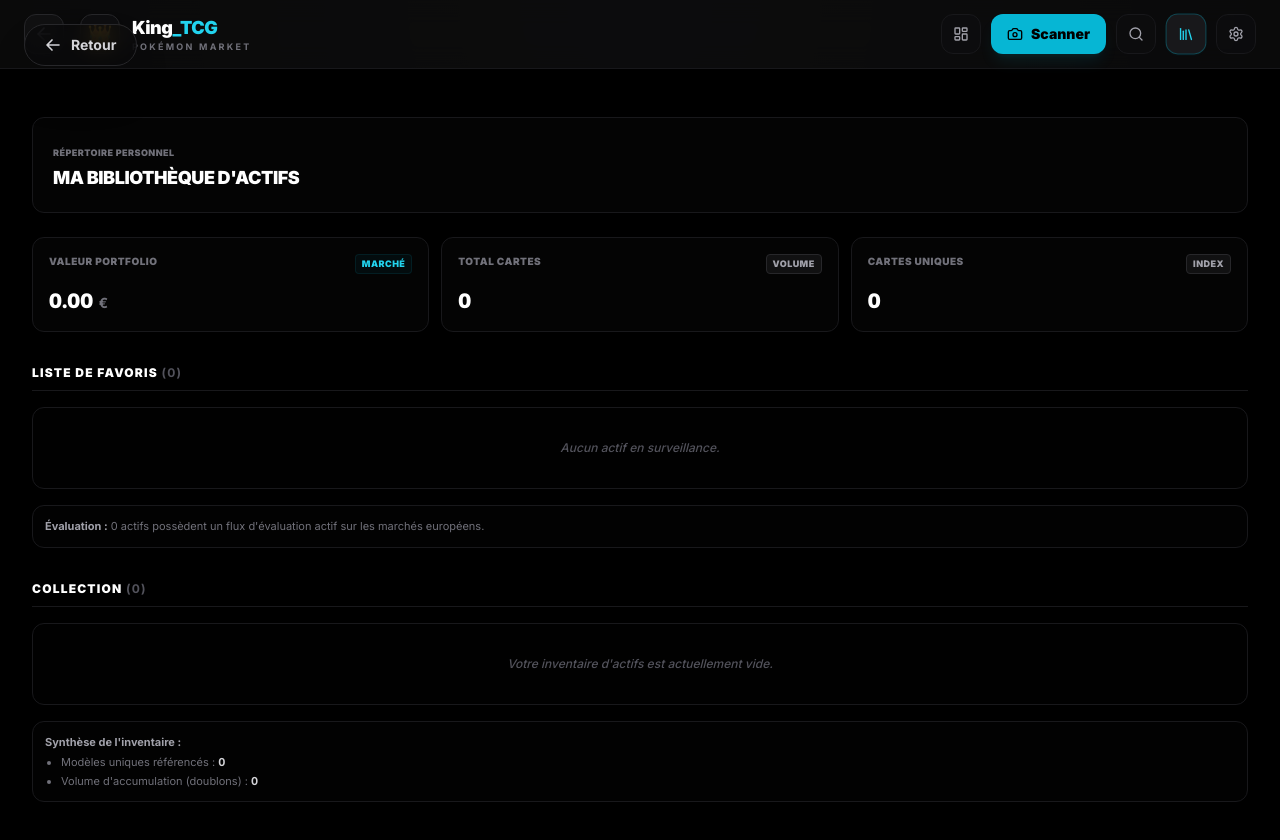
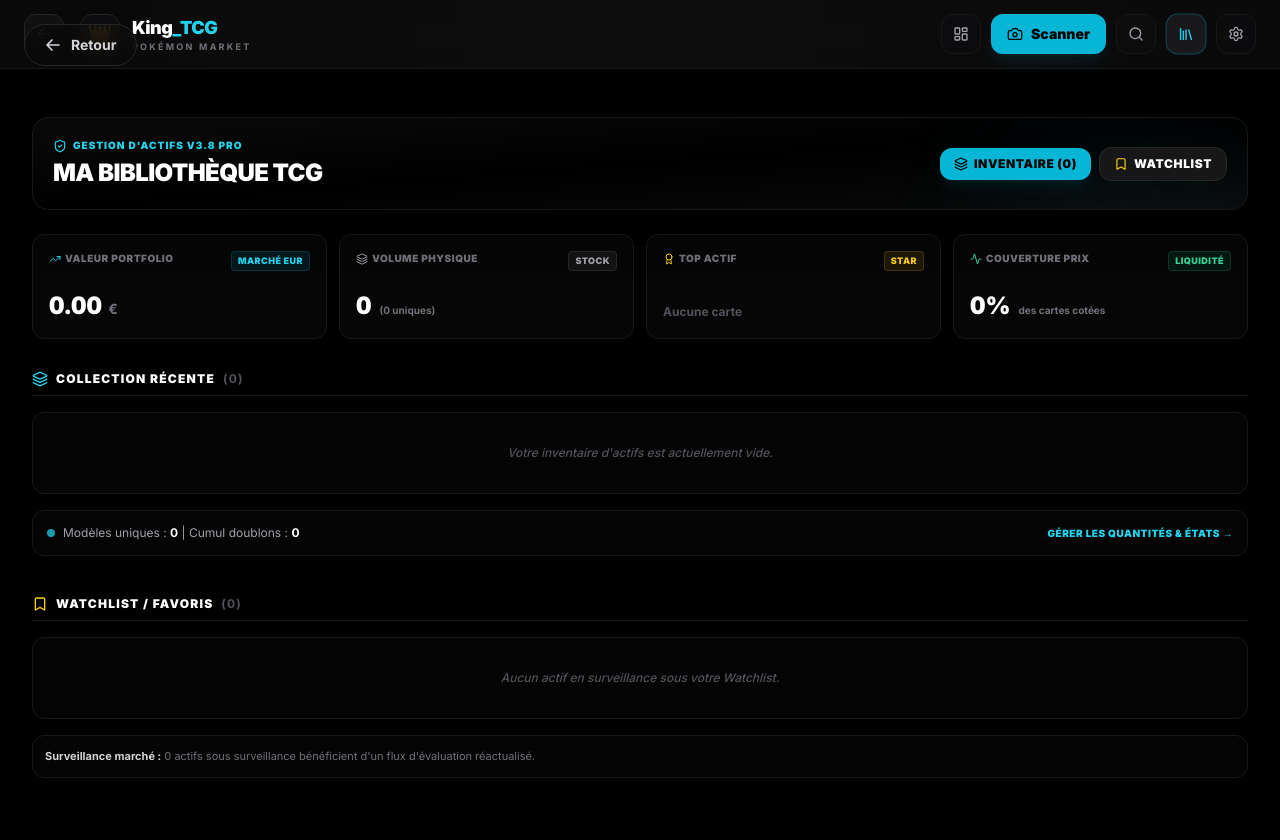
Before and after one commit to dylangdm1-dotcom/King_TcgV1, a Next.js app: page /collection in a window 1280 px wide. Shown: the top 840 px of the page. Built offline with nearby package versions, Linux system fonts and the light colour scheme.

Commit message:
Update page.tsx

```diff
--- a/app/collection/page.tsx
+++ b/app/collection/page.tsx
@@ -2,6 +2,16 @@
 
 import { useEffect, useMemo, useState } from "react";
 import Link from "next/link";
+import {
+  TrendingUp,
+  Layers,
+  Bookmark,
+  Award,
+  ArrowRight,
+  Activity,
+  ShieldCheck
+} from "lucide-react";
+
 import Navbar from "../../components/Navbar";
 import BackButton from "../../components/BackButton";
 import CardResult from "@/components/cards/CardResult";
@@ -51,15 +61,21 @@ export default function BibliothequePage() {
             return null;
           }
         })
-      )
-    ]).then(([collectionResults, favoriteResults]) => {
-      setCollectionCards(collectionResults.filter((c): c is CollectionCardType => c !== null));
-      setFavoriteCards(favoriteResults.filter((c): c is PokemonCard => c !== null));
-      setLoading(false);
-    }).catch((error) => {
-      console.error("[King_TCG] Erreur critique chargement bibliothèque :", error);
-      setLoading(false);
-    });
+      ),
+    ])
+      .then(([collectionResults, favoriteResults]) => {
+        setCollectionCards(
+          collectionResults.filter((c): c is CollectionCardType => c !== null)
+        );
+        setFavoriteCards(
+          favoriteResults.filter((c): c is PokemonCard => c !== null)
+        );
+        setLoading(false);
+      })
+      .catch((error) => {
+        console.error("[King_TCG] Erreur critique chargement bibliothèque :", error);
+        setLoading(false);
+      });
   };
 
   useEffect(() => {
@@ -80,6 +96,7 @@ export default function BibliothequePage() {
     };
   }, []);
 
+  // 💰 Valeur totale estimée du Portfolio
   const totalValue = useMemo(() => {
     return collectionCards.reduce((sum, card) => {
       const market = calculateRealMarketPrices(card);
@@ -88,9 +105,37 @@ export default function BibliothequePage() {
     }, 0);
   }, [collectionCards]);
 
+  // 📦 Total d'exemplaires physique
   const totalCardsCount = useMemo(() => {
     return collectionCards.reduce((sum, card) => sum + card.qty, 0);
   }, [collectionCards]);
+
+  // 👑 Top Asset (Carte ayant la plus grande valeur unitaire)
+  const topValuedCard = useMemo(() => {
+    if (collectionCards.length === 0) return null;
+    return [...collectionCards].sort((a, b) => {
+      const priceA = calculateRealMarketPrices(a).average ?? 0;
+      const priceB = calculateRealMarketPrices(b).average ?? 0;
+      return priceB - priceA;
+    })[0];
+  }, [collectionCards]);
+
+  const topCardPrice = useMemo(() => {
+    if (!topValuedCard) return 0;
+    return calculateRealMarketPrices(topValuedCard).average ?? 0;
+  }, [topValuedCard]);
+
+  // 🎯 Taux de couverture / liquidité des prix
+  const pricedCardsCount = useMemo(() => {
+    return collectionCards.filter(
+      (c) => (calculateRealMarketPrices(c).average ?? 0) > 0
+    ).length;
+  }, [collectionCards]);
+
+  const liquidityRatio = useMemo(() => {
+    if (collectionCards.length === 0) return 0;
+    return Math.round((pricedCardsCount / collectionCards.length) * 100);
+  }, [collectionCards.length, pricedCardsCount]);
 
   const lastThreeFavorites = useMemo(() => {
     return [...favoriteCards].reverse().slice(0, 3);
@@ -103,63 +148,198 @@ export default function BibliothequePage() {
   return (
     <>
       <Navbar />
-      <main className="min-h-screen bg-black text-white pb-20 selection:bg-cyan-500/10">
+      <main className="min-h-screen bg-black text-white pb-24 selection:bg-cyan-500/10">
         <div className="mx-auto max-w-7xl space-y-6 px-4 py-6 sm:px-6 lg:px-8">
 
           <div className="flex items-center justify-between">
             <BackButton />
           </div>
 
-          {/* En-tête Technique */}
-          <section className="rounded-xl border border-zinc-900 bg-neutral-950/40 p-4 sm:p-5">
-            <span className="text-[9px] font-black uppercase tracking-wider text-zinc-500">Répertoire personnel</span>
-            <h1 className="mt-0.5 text-lg font-black uppercase tracking-tight text-white">Ma Bibliothèque d'Actifs</h1>
+          {/* En-tête Technique V3.8 */}
+          <section className="rounded-2xl border border-zinc-900 bg-gradient-to-br from-neutral-950 via-black to-neutral-950 p-5 shadow-2xl relative overflow-hidden">
+            <div className="absolute top-0 right-0 w-64 h-64 bg-cyan-500/5 rounded-full blur-3xl pointer-events-none" />
+
+            <div className="flex flex-col sm:flex-row sm:items-center justify-between gap-4 relative z-10">
+              <div>
+                <span className="text-[10px] font-black uppercase tracking-widest text-cyan-400 flex items-center gap-1.5">
+                  <ShieldCheck className="w-3.5 h-3.5" /> Gestion d'Actifs V3.8 Pro
+                </span>
+                <h1 className="mt-1 text-2xl font-black uppercase tracking-tight text-white">
+                  Ma Bibliothèque TCG
+                </h1>
+              </div>
+
+              {/* Raccourcis Rapides */}
+              <div className="flex items-center gap-2">
+                <Link
+                  href="/collection/tout"
+                  className="px-3.5 py-2 rounded-xl bg-cyan-500 text-black text-xs font-black uppercase tracking-wider flex items-center gap-1.5 hover:bg-cyan-400 transition active:scale-95 shadow-lg shadow-cyan-500/10"
+                >
+                  <Layers className="w-3.5 h-3.5" /> Inventaire ({collectionCards.length})
+                </Link>
+                <Link
+                  href="/favoris"
+                  className="px-3.5 py-2 rounded-xl bg-neutral-900 border border-zinc-800 text-white text-xs font-black uppercase tracking-wider flex items-center gap-1.5 hover:bg-neutral-800 transition active:scale-95"
+                >
+                  <Bookmark className="w-3.5 h-3.5 text-yellow-400" /> Watchlist
+                </Link>
+              </div>
+            </div>
           </section>
 
-          {/* Métriques KPIs Uniformisées */}
-          <section className="grid gap-3 grid-cols-1 md:grid-cols-3">
+          {/* Métriques KPIs Uniformisées & Analytics V3.8 */}
+          <section className="grid gap-3 grid-cols-1 sm:grid-cols-2 lg:grid-cols-4">
 
-            <div className="rounded-xl border border-zinc-900 bg-neutral-950/40 p-4 flex flex-col justify-between min-h-[95px]">
+            {/* KPI 1: Valeur Portfolio */}
+            <div className="rounded-xl border border-zinc-900 bg-neutral-950/60 p-4 flex flex-col justify-between min-h-[105px]">
               <div className="flex justify-between items-start">
-                <span className="text-zinc-500 text-[10px] font-black uppercase tracking-wider">Valeur Portfolio</span>
-                <span className="text-[9px] font-black uppercase tracking-wider text-cyan-400 bg-cyan-500/5 border border-cyan-500/10 px-1.5 py-0.5 rounded">Marché</span>
+                <span className="text-zinc-500 text-[10px] font-black uppercase tracking-wider flex items-center gap-1">
+                  <TrendingUp className="w-3 h-3 text-cyan-400" /> Valeur Portfolio
+                </span>
+                <span className="text-[9px] font-black uppercase tracking-wider text-cyan-400 bg-cyan-500/10 border border-cyan-500/20 px-1.5 py-0.5 rounded">
+                  Marché EUR
+                </span>
               </div>
-              <div className="text-xl font-black text-white tabular-nums mt-2">
+              <div className="text-2xl font-black text-white tabular-nums mt-2">
                 {totalValue.toFixed(2)} <span className="text-zinc-500 text-sm font-bold">€</span>
               </div>
             </div>
 
-            <div className="rounded-xl border border-zinc-900 bg-neutral-950/40 p-4 flex flex-col justify-between min-h-[95px]">
+            {/* KPI 2: Total Volume & Uniques */}
+            <div className="rounded-xl border border-zinc-900 bg-neutral-950/60 p-4 flex flex-col justify-between min-h-[105px]">
               <div className="flex justify-between items-start">
-                <span className="text-zinc-500 text-[10px] font-black uppercase tracking-wider">Total Cartes</span>
-                <span className="text-[9px] font-black uppercase tracking-wider text-zinc-400 bg-zinc-800/40 border border-zinc-800 px-1.5 py-0.5 rounded">Volume</span>
+                <span className="text-zinc-500 text-[10px] font-black uppercase tracking-wider flex items-center gap-1">
+                  <Layers className="w-3 h-3 text-zinc-400" /> Volume Physique
+                </span>
+                <span className="text-[9px] font-black uppercase tracking-wider text-zinc-400 bg-zinc-800/40 border border-zinc-800 px-1.5 py-0.5 rounded">
+                  Stock
+                </span>
               </div>
-              <div className="text-xl font-black text-white tabular-nums mt-2">
-                {totalCardsCount}
+              <div className="flex items-baseline gap-2 mt-2">
+                <span className="text-2xl font-black text-white tabular-nums">
+                  {totalCardsCount}
+                </span>
+                <span className="text-[10px] font-bold text-zinc-500">
+                  ({collectionCards.length} uniques)
+                </span>
               </div>
             </div>
 
-            <div className="rounded-xl border border-zinc-900 bg-neutral-950/40 p-4 flex flex-col justify-between min-h-[95px]">
+            {/* KPI 3: Carte Majeure (Top Asset) */}
+            <div className="rounded-xl border border-zinc-900 bg-neutral-950/60 p-4 flex flex-col justify-between min-h-[105px]">
               <div className="flex justify-between items-start">
-                <span className="text-zinc-500 text-[10px] font-black uppercase tracking-wider">Cartes Uniques</span>
-                <span className="text-[9px] font-black uppercase tracking-wider text-zinc-400 bg-zinc-800/40 border border-zinc-800 px-1.5 py-0.5 rounded">Index</span>
+                <span className="text-zinc-500 text-[10px] font-black uppercase tracking-wider flex items-center gap-1">
+                  <Award className="w-3 h-3 text-yellow-400" /> Top Actif
+                </span>
+                <span className="text-[9px] font-black uppercase tracking-wider text-yellow-400 bg-yellow-500/10 border border-yellow-500/20 px-1.5 py-0.5 rounded">
+                  Star
+                </span>
               </div>
-              <div className="text-xl font-black text-white tabular-nums mt-2">
-                {collectionCards.length}
+              <div className="mt-2">
+                {topValuedCard ? (
+                  <div className="flex items-baseline justify-between">
+                    <span className="text-xs font-black text-white truncate max-w-[110px]">
+                      {topValuedCard.name}
+                    </span>
+                    <span className="text-sm font-black text-yellow-400 tabular-nums">
+                      {topCardPrice.toFixed(2)} €
+                    </span>
+                  </div>
+                ) : (
+                  <span className="text-xs font-bold text-zinc-600">Aucune carte</span>
+                )}
+              </div>
+            </div>
+
+            {/* KPI 4: Indice de Liquidité & Couverture */}
+            <div className="rounded-xl border border-zinc-900 bg-neutral-950/60 p-4 flex flex-col justify-between min-h-[105px]">
+              <div className="flex justify-between items-start">
+                <span className="text-zinc-500 text-[10px] font-black uppercase tracking-wider flex items-center gap-1">
+                  <Activity className="w-3 h-3 text-emerald-400" /> Couverture Prix
+                </span>
+                <span className="text-[9px] font-black uppercase tracking-wider text-emerald-400 bg-emerald-500/10 border border-emerald-500/20 px-1.5 py-0.5 rounded">
+                  Liquidité
+                </span>
+              </div>
+              <div className="flex items-baseline gap-2 mt-2">
+                <span className="text-2xl font-black text-white tabular-nums">
+                  {liquidityRatio}%
+                </span>
+                <span className="text-[10px] font-bold text-zinc-500">
+                  des cartes cotées
+                </span>
               </div>
             </div>
 
           </section>
 
-          {/* Section Watchlist (Favoris) */}
+          {/* Section Collection */}
           <section className="space-y-4 pt-2">
             <div className="flex justify-between items-end border-b border-zinc-900 pb-2">
-              <h2 className="text-[12px] font-black uppercase tracking-widest text-white-500">
-                Liste de Favoris <span className="text-zinc-600 font-bold">({favoriteCards.length})</span>
+              <h2 className="text-xs font-black uppercase tracking-widest text-white flex items-center gap-2">
+                <Layers className="w-4 h-4 text-cyan-400" /> Collection Récente
+                <span className="text-zinc-600 font-bold">({collectionCards.length})</span>
               </h2>
-              {favoriteCards.length > 3 && (
-                <Link href="/favoris" className="text-[10px] font-black uppercase tracking-wider text-cyan-400 hover:text-white transition-colors">
-                  Voir tout
+              {collectionCards.length > 0 && (
+                <Link
+                  href="/collection/tout"
+                  className="text-[10px] font-black uppercase tracking-wider text-cyan-400 hover:text-white transition-colors flex items-center gap-1"
+                >
+                  Accéder à l'inventaire <ArrowRight className="w-3 h-3" />
+                </Link>
+              )}
+            </div>
+
+            {loading ? (
+              <SkeletonGrid />
+            ) : lastThreeCollection.length === 0 ? (
+              <div className="rounded-xl border border-zinc-900 bg-neutral-950/40 p-8 text-center text-xs text-zinc-600 font-medium italic">
+                Votre inventaire d'actifs est actuellement vide.
+              </div>
+            ) : (
+              <div className="grid grid-cols-3 gap-3 md:grid-cols-4 xl:grid-cols-6">
+                {lastThreeCollection.map((card) => (
+                  <div key={card.id} className="relative group">
+                    <CardResult card={card} />
+                    {card.qty > 1 && (
+                      <div className="absolute right-2 top-2 rounded bg-neutral-950/90 border border-cyan-500/40 px-1.5 py-0.5 text-[9px] font-black text-cyan-400 shadow-2xl z-10 tabular-nums backdrop-blur-md">
+                        x{card.qty}
+                      </div>
+                    )}
+                  </div>
+                ))}
+              </div>
+            )}
+
+            <div className="rounded-xl border border-zinc-900 bg-neutral-950/40 p-3.5 text-xs text-zinc-400 flex flex-col sm:flex-row justify-between items-start sm:items-center gap-2">
+              <div className="flex items-center gap-2">
+                <span className="w-2 h-2 rounded-full bg-cyan-400 animate-pulse" />
+                <span>
+                  Modèles uniques : <strong className="text-white">{collectionCards.length}</strong> | Cumul doublons : <strong className="text-white">{Math.max(0, totalCardsCount - collectionCards.length)}</strong>
+                </span>
+              </div>
+              <Link
+                href="/collection/tout"
+                className="text-[10px] font-black uppercase tracking-wider text-cyan-400 hover:underline"
+              >
+                Gérer les quantités & états →
+              </Link>
+            </div>
+          </section>
+
+          {/* Section Watchlist (Favoris) */}
+          <section className="space-y-4 pt-4">
+            <div className="flex justify-between items-end border-b border-zinc-900 pb-2">
+              <h2 className="text-xs font-black uppercase tracking-widest text-white flex items-center gap-2">
+                <Bookmark className="w-4 h-4 text-yellow-400" /> Watchlist / Favoris
+                <span className="text-zinc-600 font-bold">({favoriteCards.length})</span>
+              </h2>
+              {favoriteCards.length > 0 && (
+                <Link
+                  href="/favoris"
+                  className="text-[10px] font-black uppercase tracking-wider text-cyan-400 hover:text-white transition-colors flex items-center gap-1"
+                >
+                  Voir toute la liste <ArrowRight className="w-3 h-3" />
                 </Link>
               )}
             </div>
@@ -167,8 +347,8 @@ export default function BibliothequePage() {
             {loading ? (
               <SkeletonGrid />
             ) : lastThreeFavorites.length === 0 ? (
-              <div className="rounded-xl border border-zinc-900 bg-neutral-950/10 p-8 text-center text-xs text-zinc-600 font-medium italic">
-                Aucun actif en surveillance.
+              <div className="rounded-xl border border-zinc-900 bg-neutral-950/40 p-8 text-center text-xs text-zinc-600 font-medium italic">
+                Aucun actif en surveillance sous votre Watchlist.
               </div>
             ) : (
               <div className="grid grid-cols-3 gap-3 md:grid-cols-4 xl:grid-cols-6">
@@ -178,55 +358,9 @@ export default function BibliothequePage() {
               </div>
             )}
 
-            <div className="rounded-xl border border-zinc-900 bg-neutral-950/20 p-3 text-[11px] text-zinc-500">
-              <span className="font-bold text-zinc-400">Évaluation :</span>{" "}
-              {favoriteCards.filter((c) => {
-                const prices = calculateRealMarketPrices(c);
-                return (prices.average ?? 0) > 0;
-              }).length} actifs possèdent un flux d'évaluation actif sur les marchés européens.
-            </div>
-          </section>
-
-          {/* Section Collection */}
-          <section className="space-y-4 pt-2">
-            <div className="flex justify-between items-end border-b border-zinc-900 pb-2">
-              <h2 className="text-[12px] font-black uppercase tracking-widest text-white-500">
-                Collection <span className="text-zinc-600 font-bold">({collectionCards.length})</span>
-              </h2>
-              {collectionCards.length > 3 && (
-                <Link href="/collection/tout" className="text-[10px] font-black uppercase tracking-wider text-cyan-400 hover:text-white transition-colors">
-                  Voir Tout
-                </Link>
-              )}
-            </div>
-
-            {loading ? (
-              <SkeletonGrid />
-            ) : lastThreeCollection.length === 0 ? (
-              <div className="rounded-xl border border-zinc-900 bg-neutral-950/10 p-8 text-center text-xs text-zinc-600 font-medium italic">
-                Votre inventaire d'actifs est actuellement vide.
-              </div>
-            ) : (
-              <div className="grid grid-cols-3 gap-3 md:grid-cols-4 xl:grid-cols-6">
-                {lastThreeCollection.map((card) => (
-                  <div key={card.id} className="relative group">
-                    <CardResult card={card} />
-                    {card.qty > 1 && (
-                      <div className="absolute right-2 top-2 rounded bg-neutral-950 border border-zinc-900 px-1.5 py-0.5 text-[9px] font-black text-cyan-400 shadow-2xl z-10 tabular-nums">
-                        x{card.qty}
-                      </div>
-                    )}
-                  </div>
-                ))}
-              </div>
-            )}
-
-            <div className="rounded-xl border border-zinc-900 bg-neutral-950/20 p-3 text-[11px] text-zinc-500 space-y-1">
-              <p className="font-bold text-zinc-400">Synthèse de l'inventaire :</p>
-              <ul className="list-disc pl-4 space-y-0.5 text-zinc-500">
-                <li>Modèles uniques référencés : <span className="font-bold text-zinc-300 tabular-nums">{collectionCards.length}</span></li>
-                <li>Volume d'accumulation (doublons) : <span className="font-bold text-zinc-300 tabular-nums">{Math.max(0, totalCardsCount - collectionCards.length)}</span></li>
-              </ul>
+            <div className="rounded-xl border border-zinc-900 bg-neutral-950/40 p-3 text-[11px] text-zinc-500">
+              <span className="font-bold text-zinc-300">Surveillance marché :</span>{" "}
+              {favoriteCards.filter((c) => (calculateRealMarketPrices(c).average ?? 0) > 0).length} actifs sous surveillance bénéficient d'un flux d'évaluation réactualisé.
             </div>
           </section>
 
@@ -240,7 +374,10 @@ function SkeletonGrid() {
   return (
     <div className="grid grid-cols-3 gap-3 md:grid-cols-4 xl:grid-cols-6">
       {Array.from({ length: 3 }).map((_, i) => (
-        <div key={i} className="aspect-[0.72] animate-pulse rounded-xl bg-neutral-950/40 border border-zinc-900/50" />
+        <div
+          key={i}
+          className="aspect-[0.72] animate-pulse rounded-xl bg-neutral-950/60 border border-zinc-900/80"
+        />
       ))}
     </div>
   );
```
